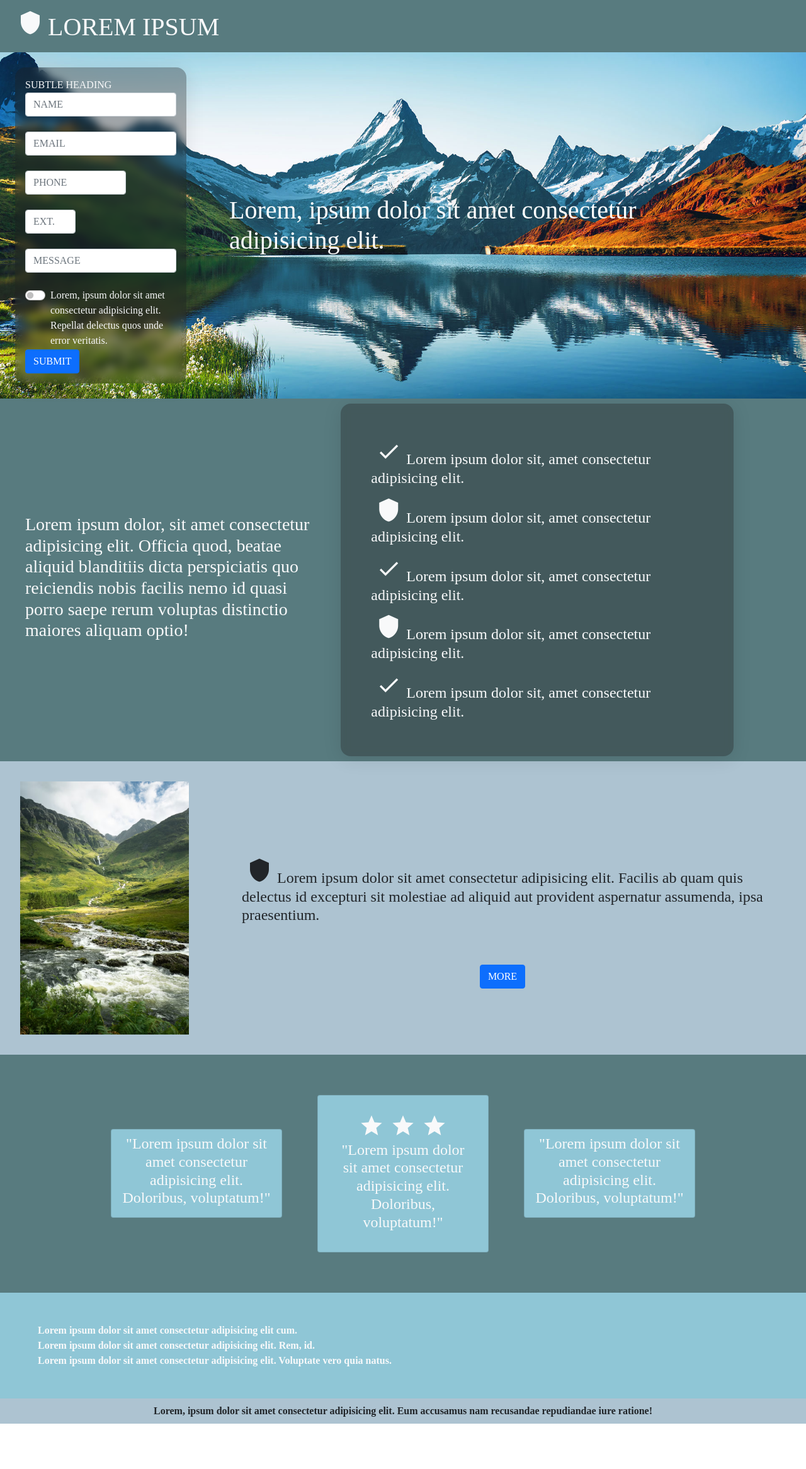
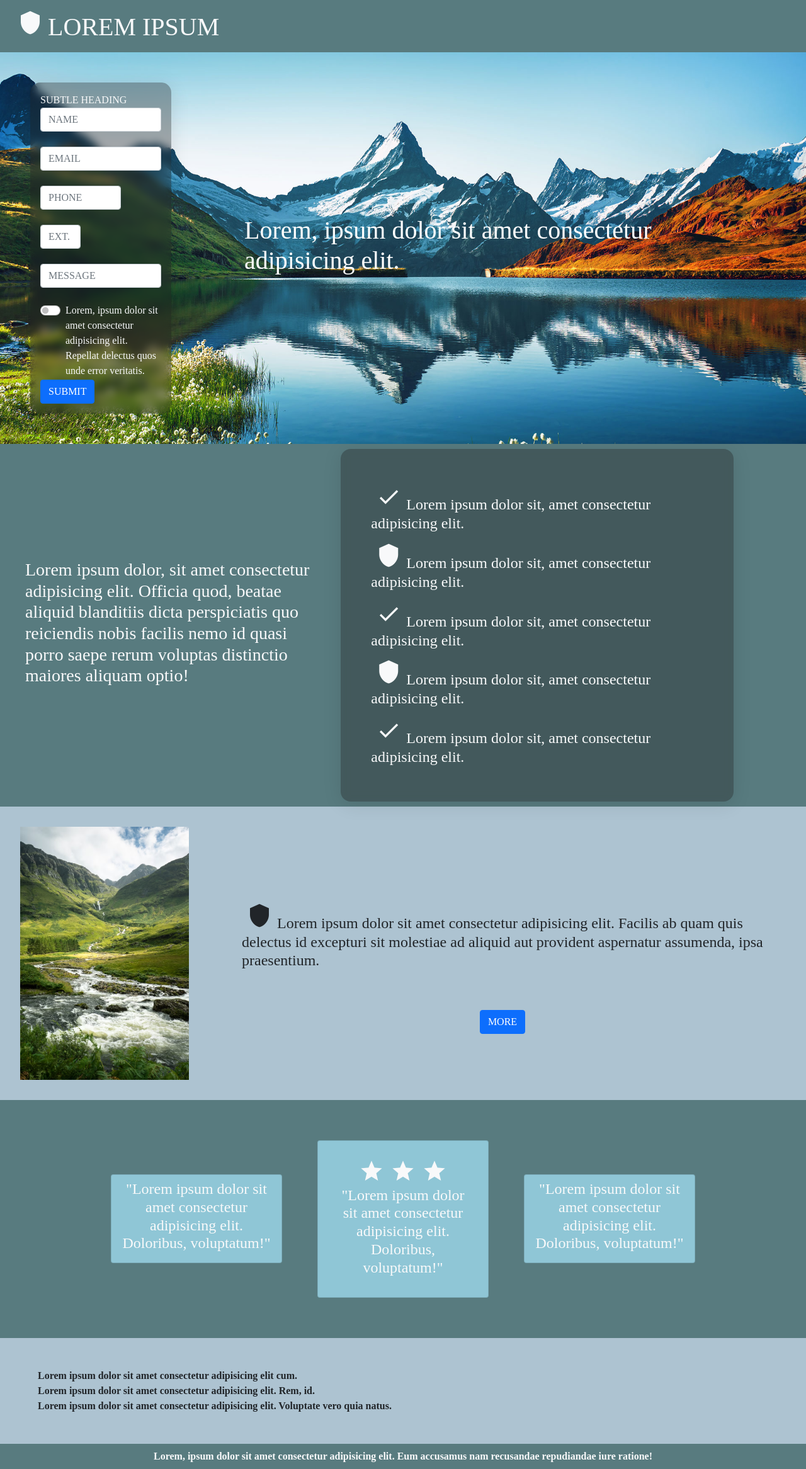
Before and after one commit to jakew33/checkpoint_1, a plain HTML site: page index.html in a window 1280 px wide. Shown: the whole page at 63% size. Before the commit the page ends 2261 px from the top, so only its background shows below. Drawn offline with nearby package versions, Linux system fonts and the light colour scheme; a web font is replaced by a local one.

Commit message:
resized some things

```diff
--- a/index.html
+++ b/index.html
@@ -54,7 +54,7 @@
 
   <!--Form Submission-->
   <div class="row hero-img justify-content-md-start justify-content-center align-items-center">
-    <div class="col-md-3 col-8 p-4">
+    <div class="col-md-3 col-9 p-5">
       <div class="glassCard p-3 text-light">
         <div class="subForm">
           <p class="heading align-items-center">SUBTLE HEADING</p>
@@ -92,14 +92,14 @@
           </div>
           <div class="d-grid gap-2 d-md-block">
             <button class="btn btn-primary" type="button">SUBMIT</button>
-          </div>
         </div>
       </div>
     </div>
+  </div>
 
-    <div class="col-md-8 col-1 ">
-      <div
-        class="container textOverlay text-align-items-start justify-content-between align-items-center text-offWhite d-none d-lg-block m-2">
+  <div class="col-md-8 col-4">
+    <div
+       class="container textOverlay align-content-end  text-offWhite d-none d-lg-block p-5 m-2">
         <h1>Lorem, ipsum dolor sit amet consectetur adipisicing elit.</h1>
       </div>
     </div>
@@ -172,7 +172,7 @@
   </div>
 
   <!-- Lower Section -->
-  <div class="row text-start text-light p-5 justify-content-center align-items-center bg-lightBlue">
+  <div class="row text-start text-dark p-5 justify-content-center align-items-center bg-green">
     <div class="col-12">
       <p><b>Lorem ipsum dolor sit amet consectetur adipisicing elit cum.</b>
       <p><b>Lorem ipsum dolor sit amet consectetur adipisicing elit. Rem, id.<b></p>
@@ -183,8 +183,8 @@
   </main>
 
   <footer class="container-fluid">
-    <div class="row bg-green p-2">
-      <div class="col-12 text-center text-lght">
+    <div class="row bg-darkBlue p-2">
+      <div class="col-12 text-center text-light">
         <p>Lorem, ipsum dolor sit amet consectetur adipisicing elit. Eum accusamus nam recusandae repudiandae iure
           ratione!</p>
       </div>
--- a/style.css
+++ b/style.css
@@ -24,8 +24,9 @@ textarea {
 }
 
 .textOverlay {
-  padding: auto;
+  padding: 5;
   margin-top: 50px;
+  margin-right: -100px;
 
 }
 
@@ -44,7 +45,7 @@ textarea {
 @media (max-width: 799px) {
   .hero-img {
     background-image: url("assets/town.webp");
-    min-height: 80vh;
+    min-height: 50vh;
     background-position: center;
     background-repeat: none;
     background-size: cover;
@@ -53,7 +54,7 @@ textarea {
 
 .sectionImage {
   background-image: url("assets/town.webp");
-  min-height: 60vh;
+  min-height: 50vh;
   object-fit: cover;
   object-position: center;
 
@@ -88,6 +89,7 @@ textarea {
   color: seagreen;
 }
 
+
 .text-offWhite {
   color: #ffffff;
 }
```
